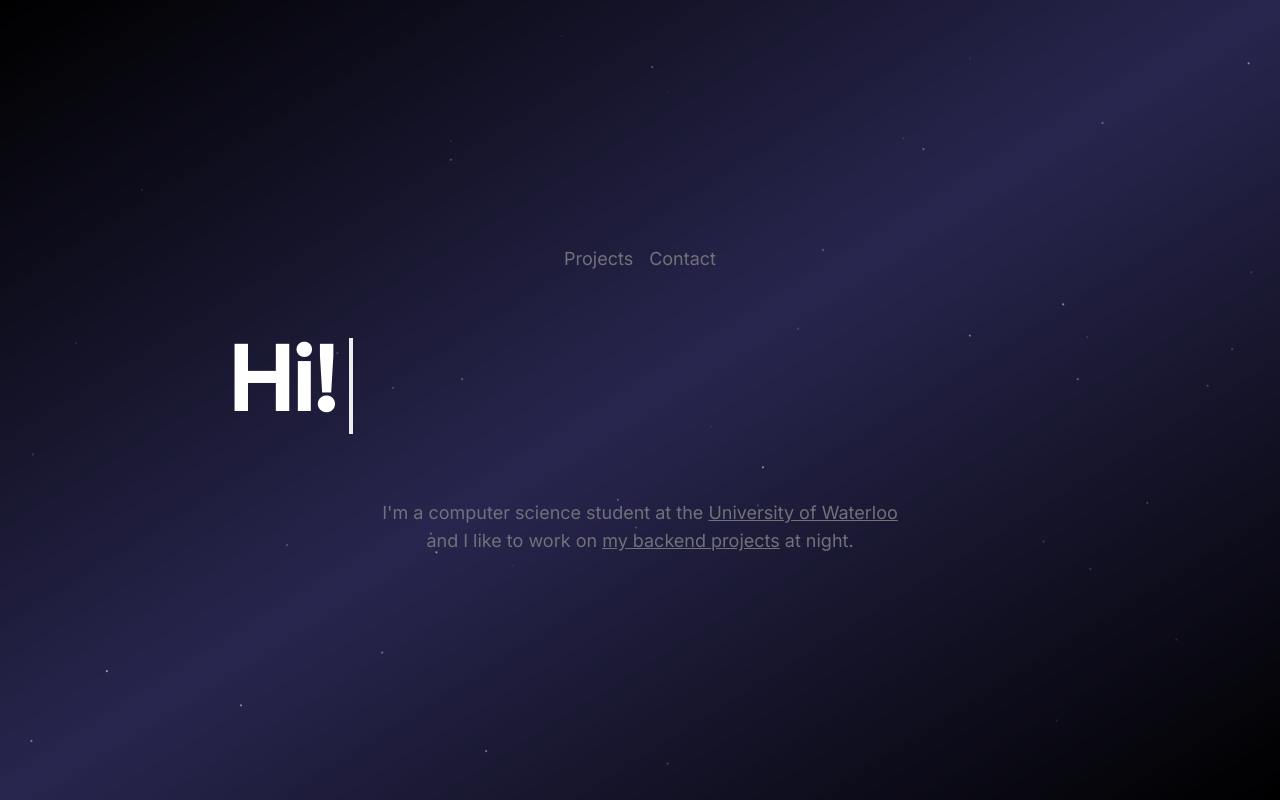
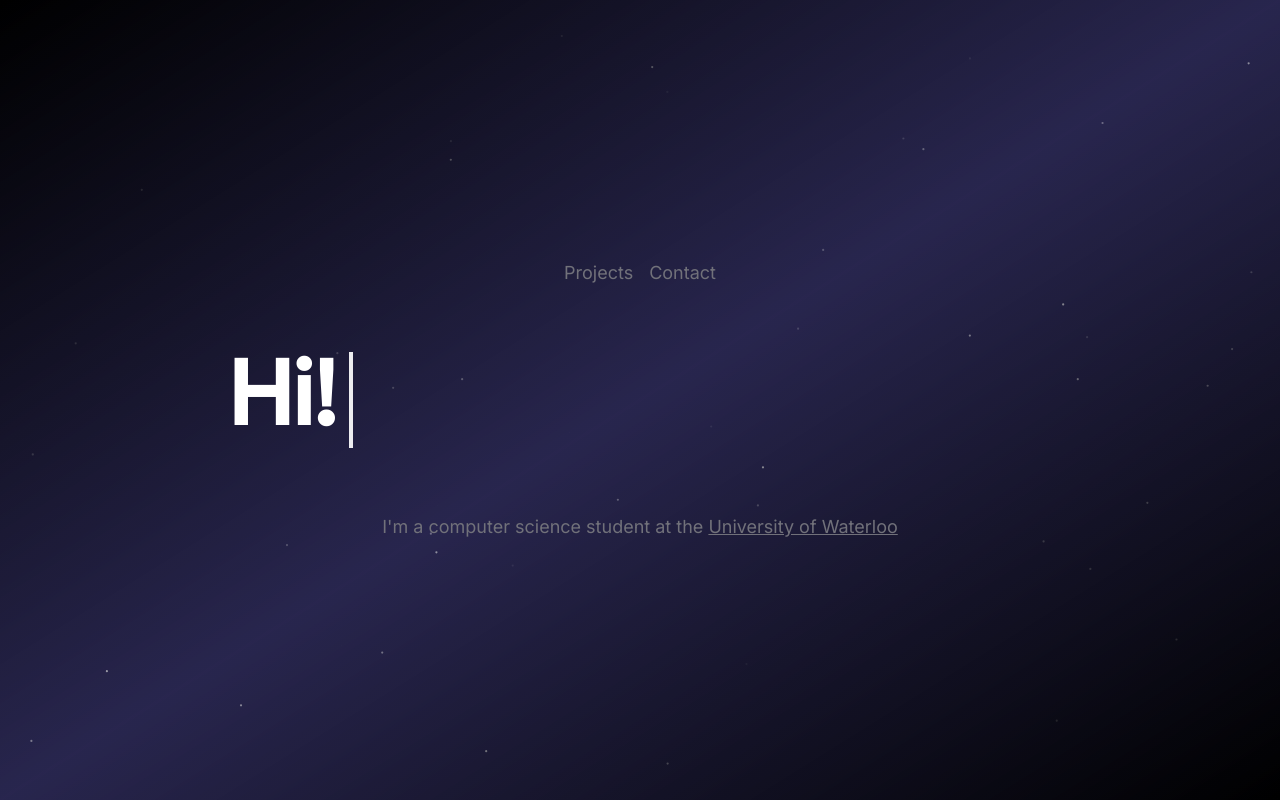
Before and after one commit to Jerryzjx/personal-website, a Next.js app: page / in a window 1280 px wide. Built offline with nearby package versions, Linux system fonts and the light colour scheme; no server answers; what tailwindcss-debug-screens would draw is missing.

Commit message:
modified page.tsx

```diff
--- a/app/page.tsx
+++ b/app/page.tsx
@@ -58,16 +58,6 @@ export default function Home() {
 						University of Waterloo
 					</Link>
 
-					<br />
-					and I like to work on{" "}
-					<Link
-						target="_blank"
-						href=""
-						className="underline duration-500 hover:text-zinc-300"
-					>
-						my backend projects
-					</Link>{" "}
-					at night.
 				</h2>
 			</div>
 		</div>
```
